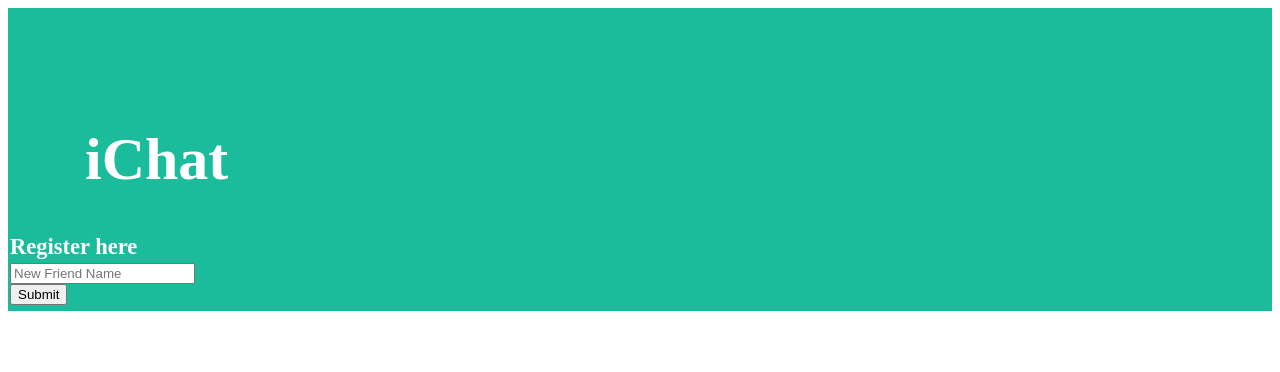
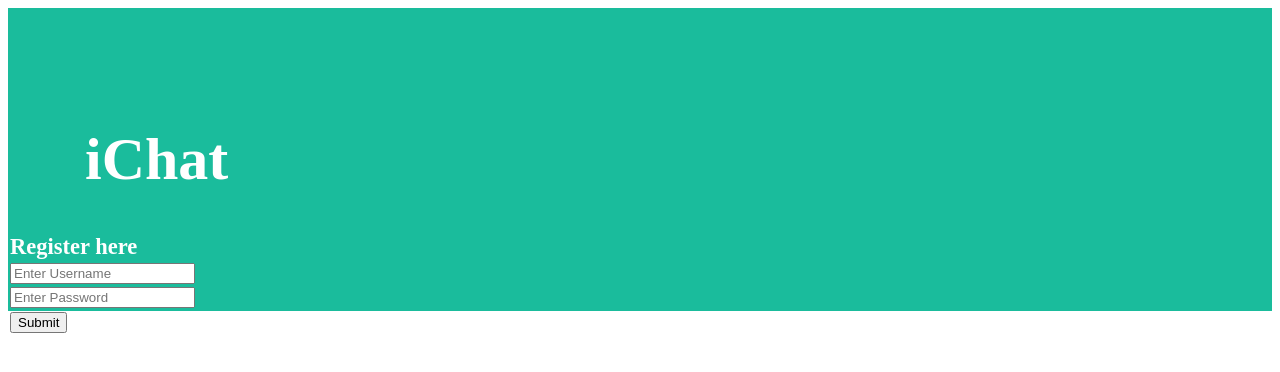
Before and after one commit to NiclasCarlsson92/Chat_Application_N_F_J, a Flask app: page / in a window 1280 px wide. Shown: the top 372 px of the page. Run offline with Flask 2, Linux system fonts and the light colour scheme.

Commit message:
Changes made to HTML and CSS

```diff
--- a/static/css/main.css
+++ b/static/css/main.css
@@ -16,10 +16,23 @@
 
 }
 
-.subbutton {
+.button_username {
     position: absolute;
     top: 263px;
     left: 10px;
     text-align: left;
+}
 
+.button_password {
+    position: absolute;
+    top: 287px;
+    left: 10px;
+    text-align: left;
 }
+
+.button_submit {
+    position: absolute;
+    top: 312px;
+    left: 10px;
+    text-align: left;
+}
--- a/templates/base-template.html
+++ b/templates/base-template.html
@@ -15,12 +15,19 @@
         <h2>Register here</h2>
     </div>
 
-    <div class="subbutton">
+    <div class="button_username">
         <form action="/user" method="POST">
-        <input type="text" name="Enter Username" placeholder="New Friend Name" />
-        <br/>
-        <input type="submit">
-    </form>
+            <input type="text" name="Username" placeholder="Enter Username" />
+        </form>
+    </div>
+    <div class="button_password">
+        <form action="/user" method="POST">
+            <input type="text" name="Password" placeholder="Enter Password" />
+            <br/>
+        </form>
+    </div>
+    <div class="button_submit">
+        <input type="submit" value="Submit" >
     </div>
 
 </body>
```
